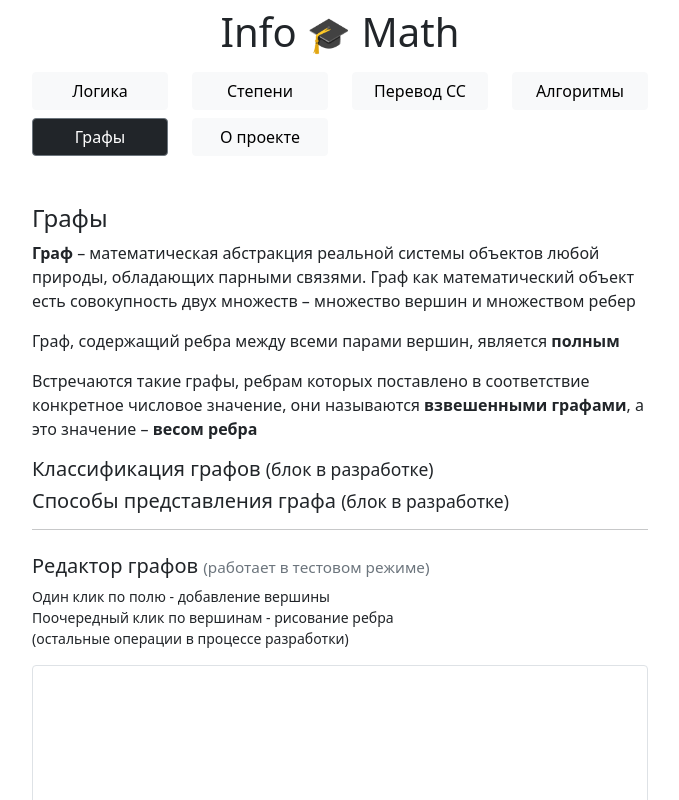
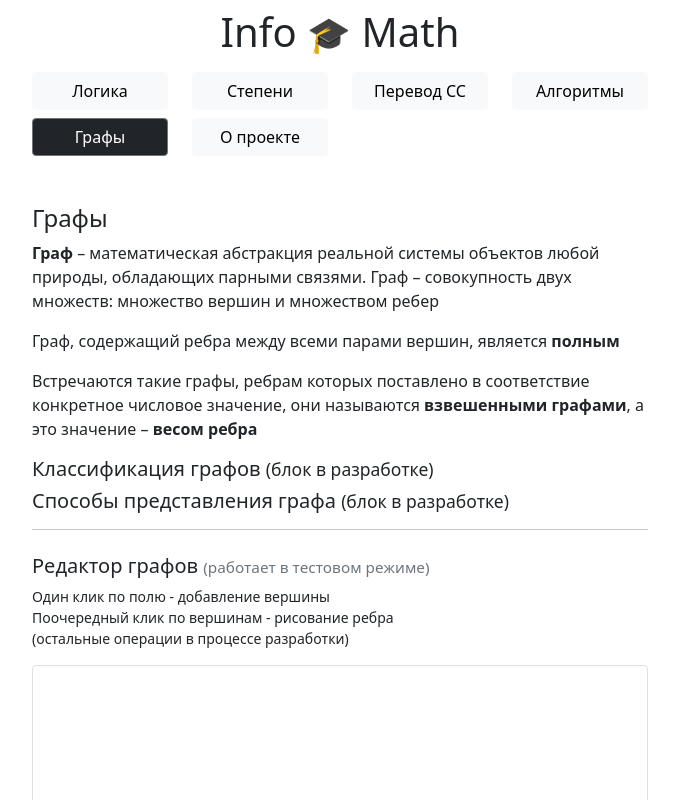
Before and after one commit to mccrush/info, a Vue app: page / in a window 1280 px wide. Both pictures are taken after a click on the button "Графы". Shown: the top 800 px of the page, without its empty margins (300-979 px from the left). Built offline with nearby package versions, Linux system fonts and the light colour scheme.

Commit message:
Edit text

```diff
--- a/src/views/Graph.vue
+++ b/src/views/Graph.vue
@@ -4,9 +4,8 @@
       <h4>Графы</h4>
       <p>
         <strong>Граф</strong> – математическая абстракция реальной системы
-        объектов любой природы, обладающих парными связями. Граф как
-        математический объект есть совокупность двух множеств – множество вершин
-        и множеством ребер
+        объектов любой природы, обладающих парными связями. Граф – совокупность
+        двух множеств: множество вершин и множеством ребер
       </p>
       <p>
         Граф, содержащий ребра между всеми парами вершин, является
```
